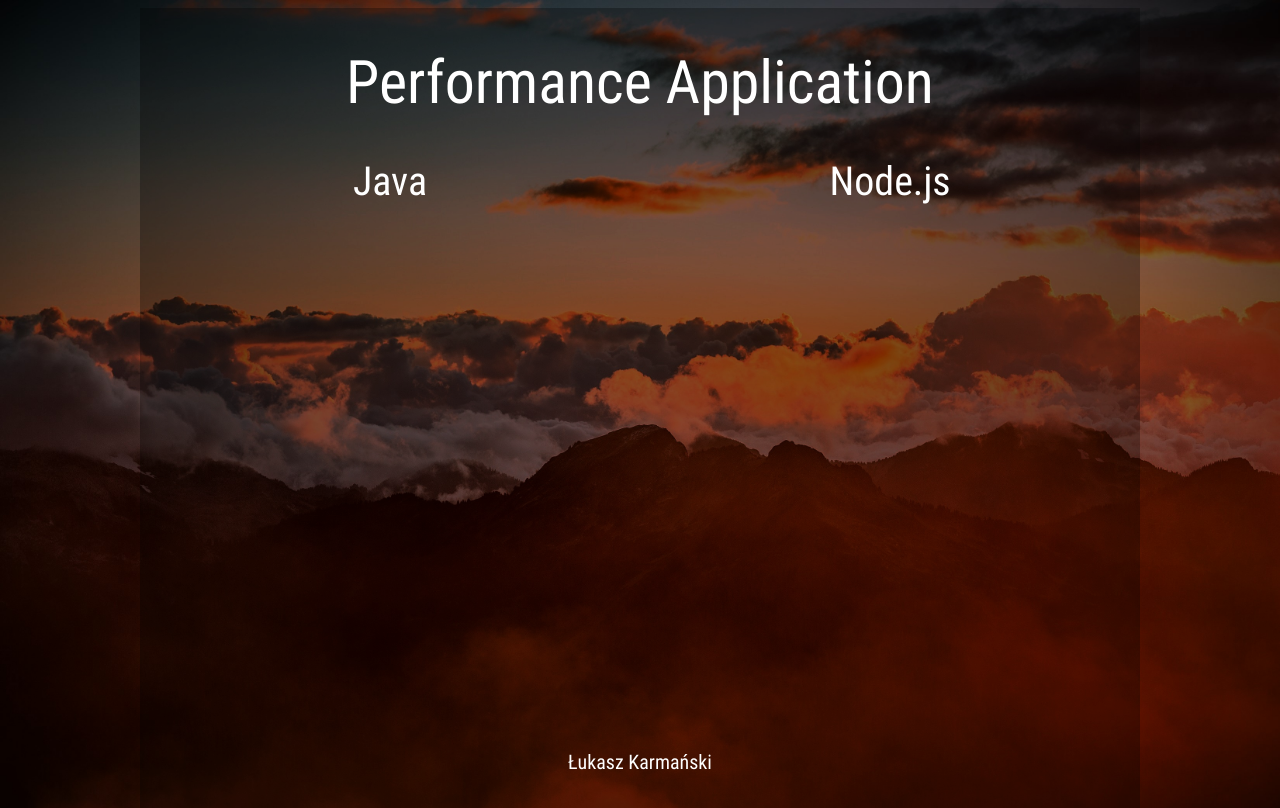
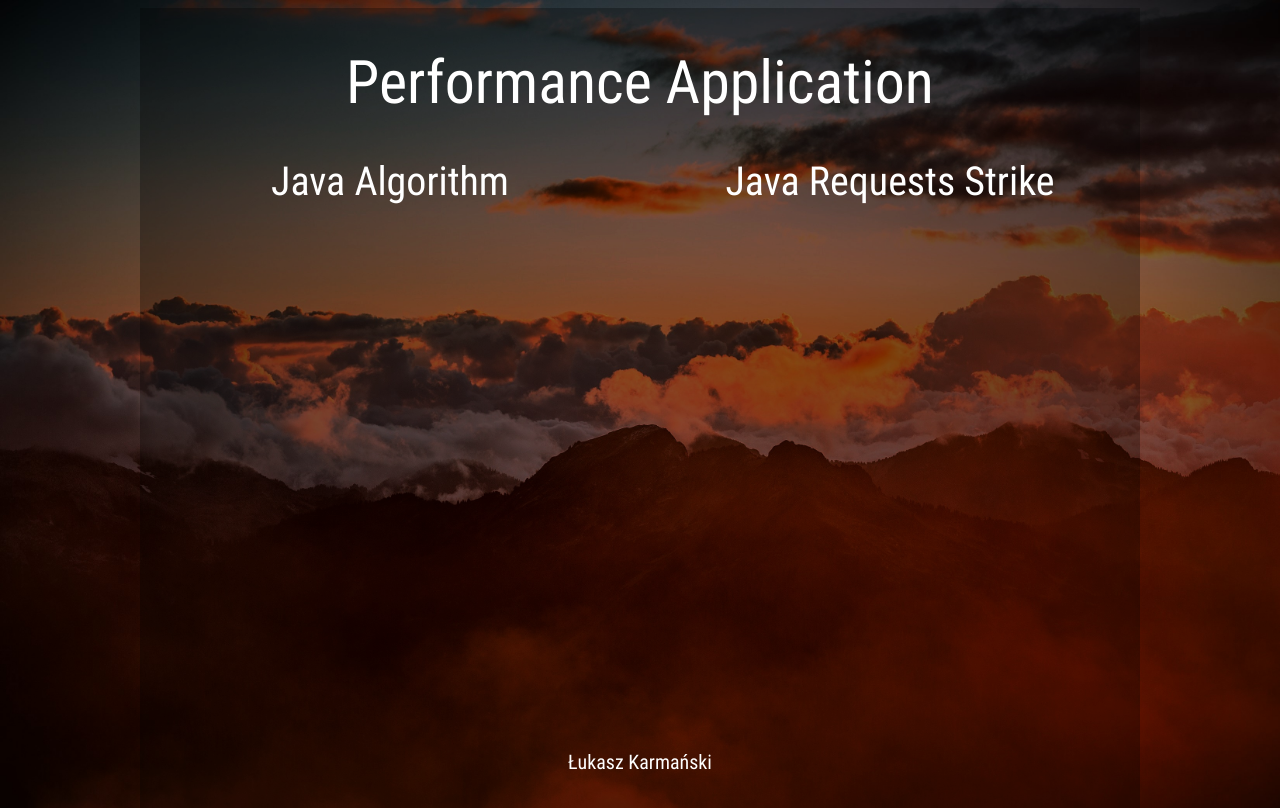
Before and after one commit to heidfeld/performance-application-client, a plain HTML site: page index.html in a window 1280 px wide. Drawn offline with Linux system fonts and the light colour scheme.

Commit message:
changed html titles

```diff
--- a/index.html
+++ b/index.html
@@ -12,10 +12,10 @@
   </header>
   <section class="side-by-side" class="wrapper">
     <section>
-      Java
+      Java Algorithm
     </section>
     <section>
-      Node.js
+      Java Requests Strike
     </section>
   </section>
   <footer>
```
